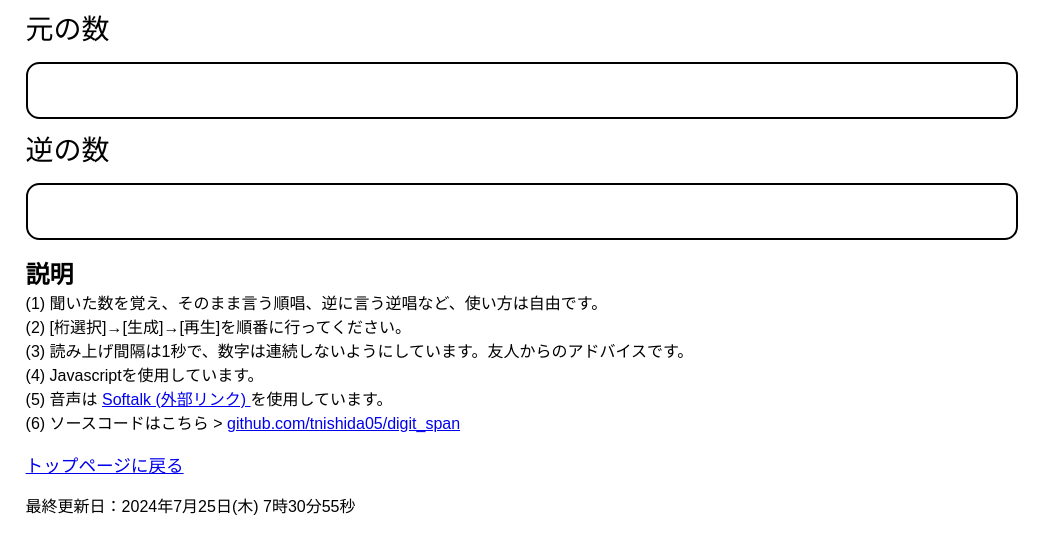
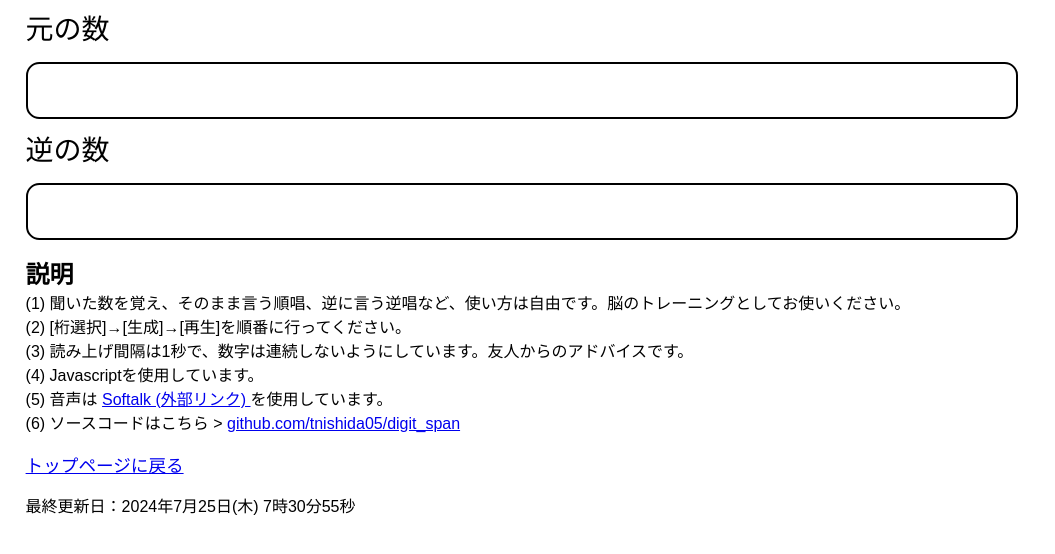
Before and after one commit to tnishida05/digit_span, a plain HTML site: page index.html in a window 1280 px wide. Shown: the part 122-676 px from the top of the page, without its empty margins (0-1055 px from the left). Drawn offline with Linux system fonts and the light colour scheme; a script that the page names is missing.

Commit message:
add some explanation of cognitive tasks

```diff
--- a/index.html
+++ b/index.html
@@ -48,7 +48,7 @@
     <article>
       <h1>説明</h1>
       <ul>
-        <li>(1) 聞いた数を覚え、そのまま言う順唱、逆に言う逆唱など、使い方は自由です。</li>
+        <li>(1) 聞いた数を覚え、そのまま言う順唱、逆に言う逆唱など、使い方は自由です。脳のトレーニングとしてお使いください。</li>
         <li>(2) [桁選択]→[生成]→[再生]を順番に行ってください。</li>
         <li>(3) 読み上げ間隔は1秒で、数字は連続しないようにしています。友人からのアドバイスです。</li>
         <li>(4) Javascriptを使用しています。</li>
```
